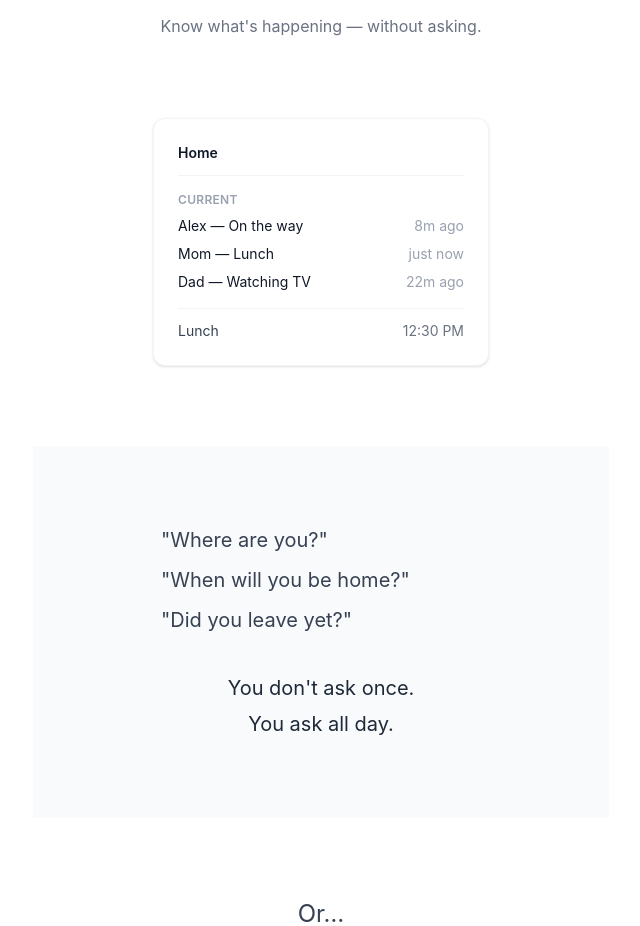
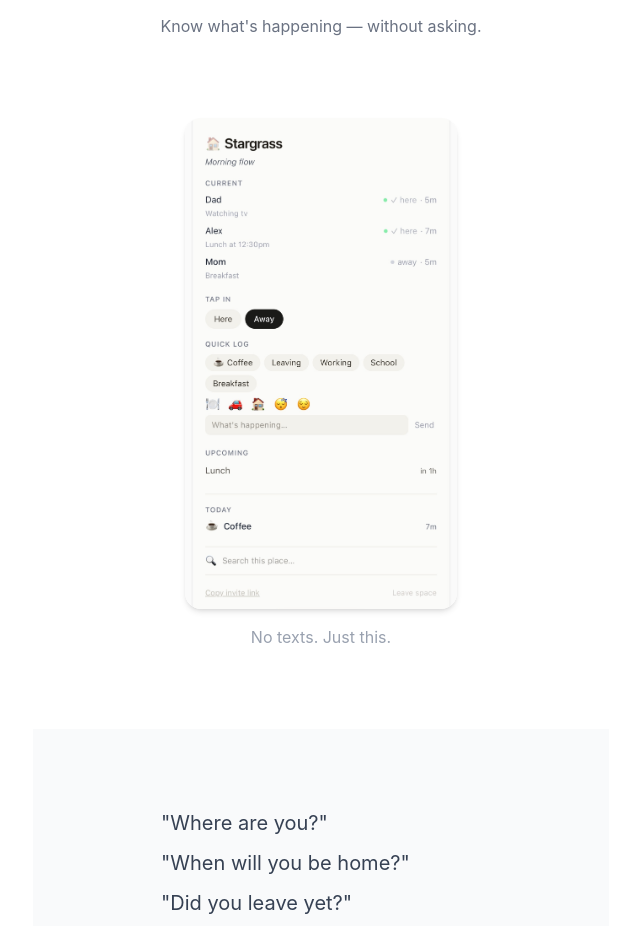
Before and after one commit to mralexellerman-dot/Glanceable, a Next.js app: page / in a window 1280 px wide. Shown: the part 846-1772 px from the top of the page, without its empty margins (319-959 px from the left). Built offline with nearby package versions, Linux system fonts and the light colour scheme.

Commit message:
“dedupe”

```diff
--- a/app/page.tsx
+++ b/app/page.tsx
@@ -43,38 +43,14 @@ export default function Home() {
         </p>
       </section>
 
-      {/* ── Proof / product state ─────────────────────────────────────────── */}
-      <section className="max-w-sm mx-auto px-6 pb-20">
-        <div className="bg-white p-6 rounded-xl shadow-sm border border-gray-100 text-left">
-          <div className="mb-4 pb-3 border-b border-gray-100">
-            <p className="text-sm font-semibold text-gray-900">Home</p>
-          </div>
-
-          <div className="mb-1">
-            <p className="text-xs font-semibold text-gray-400 mb-2 uppercase tracking-wide">Current</p>
-            <div className="space-y-2">
-              <div className="flex justify-between text-sm">
-                <span className="text-gray-900">Alex — On the way</span>
-                <span className="text-gray-400">8m ago</span>
-              </div>
-              <div className="flex justify-between text-sm">
-                <span className="text-gray-900">Mom — Lunch</span>
-                <span className="text-gray-400">just now</span>
-              </div>
-              <div className="flex justify-between text-sm">
-                <span className="text-gray-900">Dad — Watching TV</span>
-                <span className="text-gray-400">22m ago</span>
-              </div>
-            </div>
-          </div>
-
-          <div className="mt-4 pt-3 border-t border-gray-100">
-            <div className="flex justify-between text-sm">
-              <span className="text-gray-700">Lunch</span>
-              <span className="text-gray-500">12:30 PM</span>
-            </div>
-          </div>
-        </div>
+      {/* ── Proof / screenshot ────────────────────────────────────────────── */}
+      <section className="max-w-xs mx-auto px-6 pb-20 text-center">
+        <img
+          src="/IMG_8777.jpeg"
+          alt="Glanceable in use — Current, Upcoming, and Today"
+          className="w-full rounded-2xl shadow-md"
+        />
+        <p className="mt-4 text-base text-gray-400">No texts. Just this.</p>
       </section>
 
       {/* ── Problem ───────────────────────────────────────────────────────── */}
```
Also changed, not shown: public/IMG_8777.jpeg (added).
